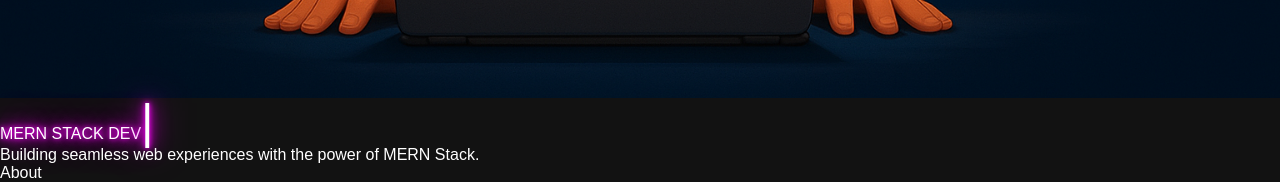
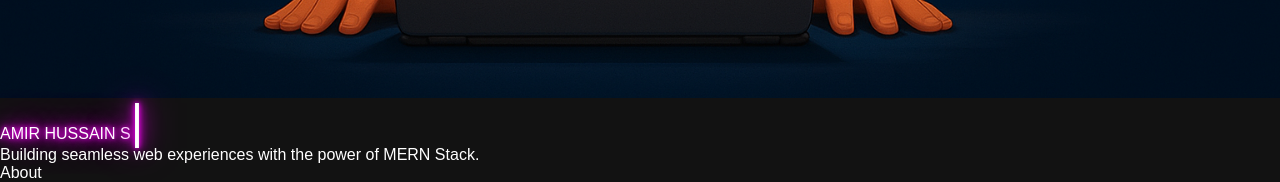
Before and after one commit to AmirGillani/portfolio, a React (Vite) app: page / in a window 1280 px wide. Shown: the part 2240-2422 px from the top of the page. Built offline with nearby package versions, Linux system fonts and the light colour scheme; a web font is replaced by a local one.

Commit message:
Final changes

```diff
--- a/src/assets/constants/index.jsx
+++ b/src/assets/constants/index.jsx
@@ -117,12 +117,12 @@ export const SKILLS = [
   {
     icon: mongoDbIcon,
     name: "MongoDB",
-    experience: "1.5+ years",
+    experience: "2+ years",
   },
   {
     icon: reduxJsIcon,
     name: "REDUX",
-    experience: "1+ year",
+    experience: "2+ year",
   },
   {
     icon: nodeJsIcon,
@@ -132,7 +132,7 @@ export const SKILLS = [
   {
     icon: expressJsIcon,
     name: "Express JS",
-    experience: "1+ year",
+    experience: "2+ year",
   },
 ];
 
--- a/src/components/Hero.jsx
+++ b/src/components/Hero.jsx
@@ -1,4 +1,4 @@
-import React from "react";
+
 import { ReactTyped } from "react-typed";
 import hero from "../assets/assets/hero.png";
 import { PROFILE } from "../assets/constants/index";
@@ -35,7 +35,7 @@ export default function Hero() {
       >
 
         <ReactTyped
-          strings={["MERN STACK DEV","   ", "WEB DEVELOPER","   "]}
+          strings={["MERN STACK DEV","   ", "WEB DEVELOPER","   ","AMIR HUSSAIN SHAH"," "]}
           typeSpeed={40}
           backSpeed={50}
           loop
@@ -43,7 +43,7 @@ export default function Hero() {
           cursorChar="|"
         >
           <span
-            className="text-3xl md:text-7xl font-semibold uppercase tracking-wider text-white text-center inline"
+            className="text-3xl md:text-5xl font-semibold uppercase tracking-wider text-white text-center inline"
             style={{
               textShadow:
                 "0 0 5px #ff00ff, 0 0 10px #ff00ff, 0 0 20px #ff00ff, 0 0 40px #ff00ff",
```
